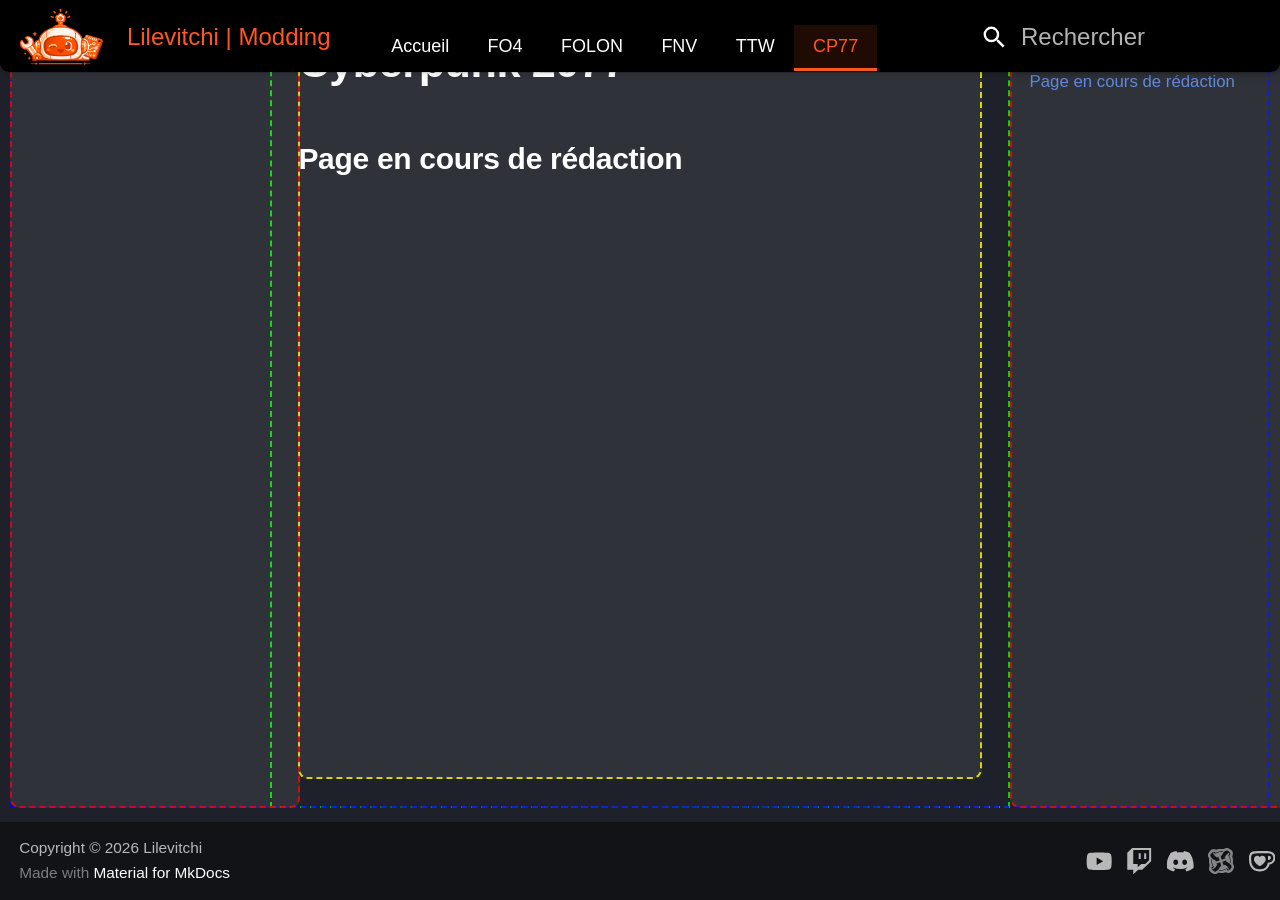
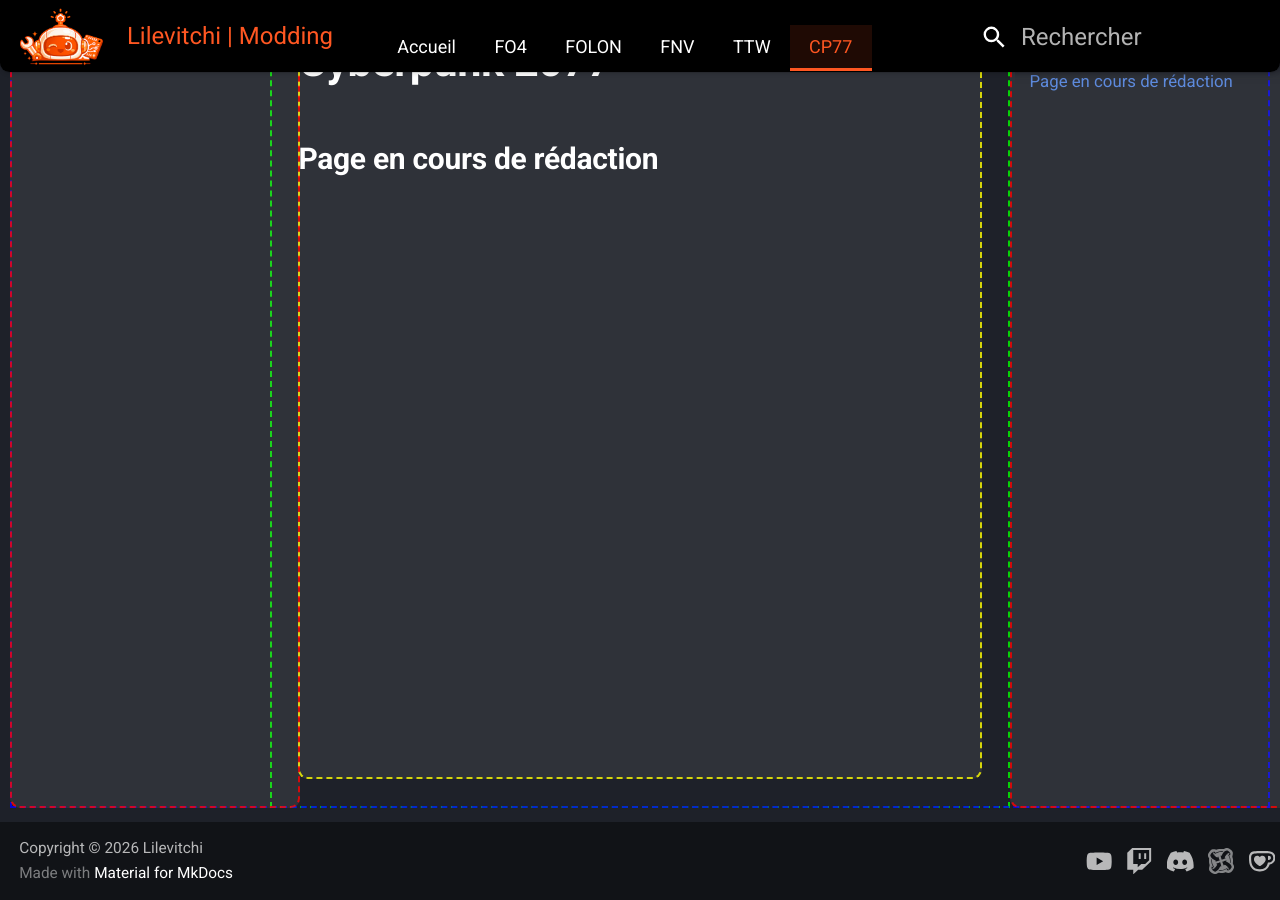
Before and after one commit to Lilevitchi/lilevitchi.github.io, an MkDocs documentation site: the page built from docs/cyberpunk/index.md, in a window 1280 px wide. Built offline with MkDocs 1.6.1 and Material for MkDocs 9.7.7, drawn with Linux system fonts in a browser that asks for light colours.

Commit message:
Update extra.css

```diff
--- a/docs/stylesheets/extra.css
+++ b/docs/stylesheets/extra.css
@@ -26,6 +26,8 @@
   --dark-1: #1a1a1a;
   --dark-2: #2c2c2c;
   --white: #ffffff;
+  --bg-page: #1c212a;
+  --bg-card: rgb(32, 32, 32);
 
   /* ---------- Layout ---------- */
   --header-height: 3rem;
@@ -74,8 +76,12 @@
   font-size: 24px !important;
 }
 
-body, input, .md-header, .md-nav, .md-content, .md-footer {
-    font-family: var(--font-main) !important;
+[data-md-color-scheme] body {
+  background-color: var(--bg-page)
+  font-family: var(--font-main);
+  margin: 0;
+  font-size: 0.9rem;
+  color: white;
 }
 
 /* ==============================
```
